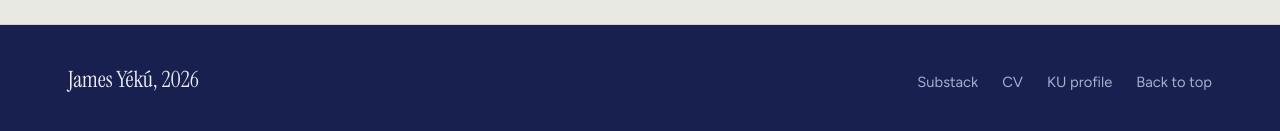
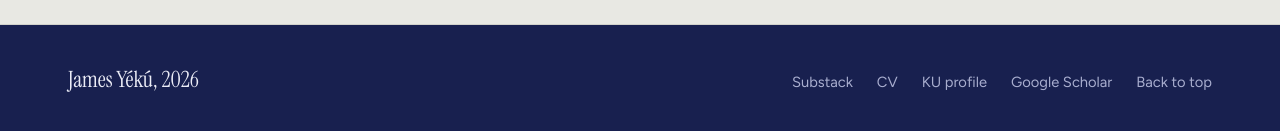
Before and after one commit to Jamesyeku/my-website, a plain HTML site: page index.html in a window 1280 px wide. Shown: the part 7849-7980 px from the top of the page. Drawn offline with Linux system fonts and the light colour scheme.

Commit message:
Update index.html
Added Google scholar profile

```diff
--- a/index.html
+++ b/index.html
@@ -421,6 +421,7 @@
       <a href="https://jamesyk.substack.com/" target="_blank" rel="noopener">Substack</a>
       <a href="Yeku_CV_2027.pdf" target="_blank" rel="noopener">CV</a>
       <a href="https://afs.ku.edu/people/james-yeku" target="_blank" rel="noopener">KU profile</a>
+      <a href="https://google.com" target="_blank" rel="noopener">Google Scholar</a>
       <a href="#top">Back to top</a>
     </nav>
   </div>
```
